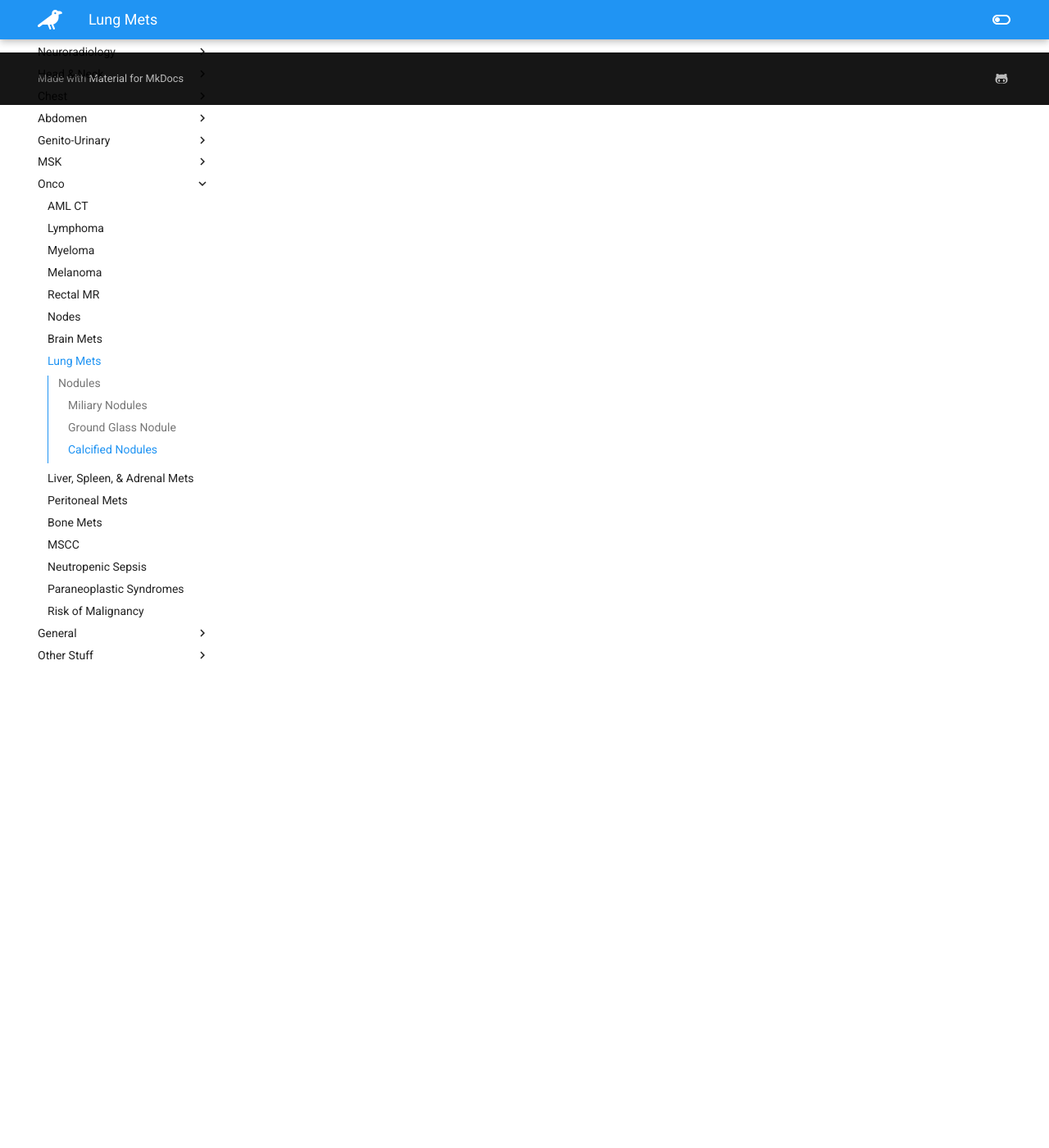
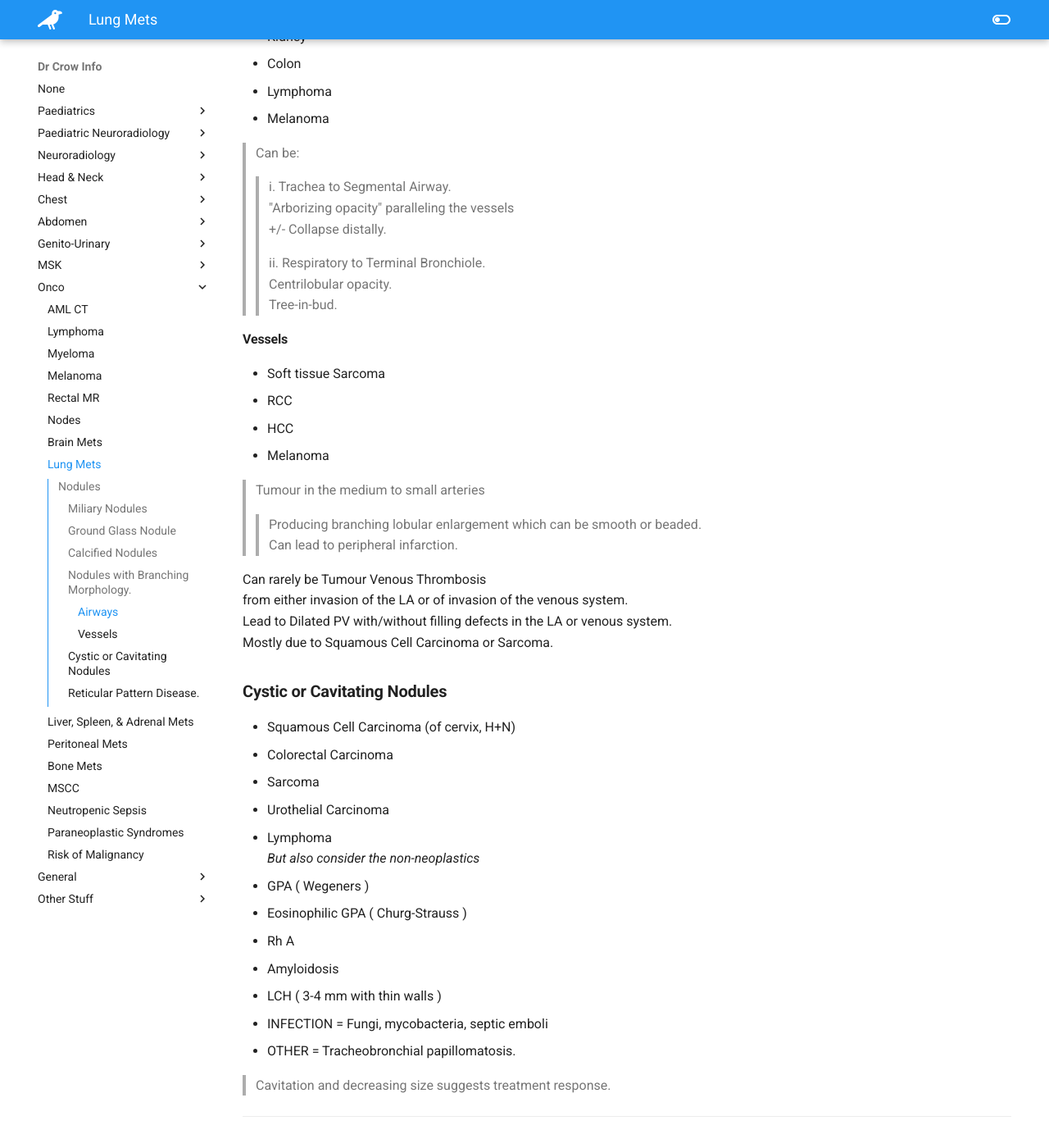
Before and after one commit to TheDrCrow/DrCrowInfo, an MkDocs documentation site: the page built from docs/onco/onco_lung_mets.md, in a window 1280 px wide and 1400 px high, scrolled down 1272 px. Shown: the whole window at 82% size. Built offline with MkDocs 1.6.1 and Material for MkDocs 9.7.7, drawn with Linux system fonts in a browser that asks for light colours; some of the changed text lies outside the part shown.

Commit message:
more lung mets

```diff
--- a/docs/onco/onco_lung_mets.md
+++ b/docs/onco/onco_lung_mets.md
@@ -32,3 +32,76 @@
  - And treated metastases.
 
  > DD: Granuloma. Amyloid. Hamartoma.
+
+### Nodules with Branching Morphology.
+
+#### Airways
+ - Breast
+ - Kidney
+ - Colon
+ - Lymphoma
+ - Melanoma
+
+> Can be:
+>> i. Trachea to Segmental Airway.
+    "Arborizing opacity" paralleling the vessels
+    +/- Collapse distally.
+
+>> ii. Respiratory to Terminal Bronchiole.
+    Centrilobular opacity.
+    Tree-in-bud.
+
+#### Vessels
+ - Soft tissue Sarcoma
+ - RCC
+ - HCC
+ - Melanoma
+
+> Tumour in the medium to small arteries
+>> Producing branching lobular enlargement which can be smooth or beaded.
+>> Can lead to peripheral infarction.
+
+Can rarely be Tumour Venous Thrombosis
+from either invasion of the LA or of invasion of the venous system.
+Lead to Dilated PV with/without filling defects in the LA or venous system.
+Mostly due to Squamous Cell Carcinoma or Sarcoma.
+
+### Cystic or Cavitating Nodules
+ - Squamous Cell Carcinoma (of cervix, H+N)
+ - Colorectal Carcinoma
+ - Sarcoma
+ - Urothelial Carcinoma
+ - Lymphoma
+*But also consider the non-neoplastics*
+ - GPA ( Wegeners )
+ - Eosinophilic GPA ( Churg-Strauss )
+ - Rh A
+ - Amyloidosis
+ - LCH ( 3-4 mm with thin walls )
+ - INFECTION = Fungi, mycobacteria, septic emboli
+ - OTHER = Tracheobronchial papillomatosis.
+
+ > Cavitation and decreasing size suggests treatment response.
+
+----
+
+### Reticular Pattern Disease.
+
+Infiltration of tumour into interstitial components which are:
+
+1. Perihilar axial interstitium
+2. Centrilobular interstitium
+3. Subpleural interstitium
+4. Interlobular septa
+
+> Lymphangititis should leave the rest of the lung normal unlike ILD.
+
+Lymphatic spread can be:
+
+1. via Pulmonary Arterial Mets:
+    1. Breast
+    2. GIT
+    3. Melanoma
+2. via Direct Extension from hilar lymphadenopathy:
+    1. HD
+    2. NHL.
```
